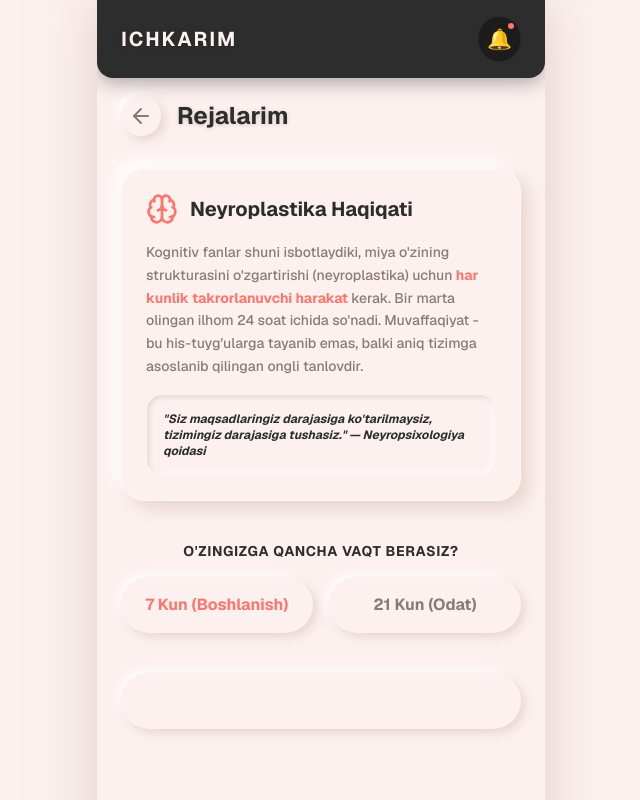
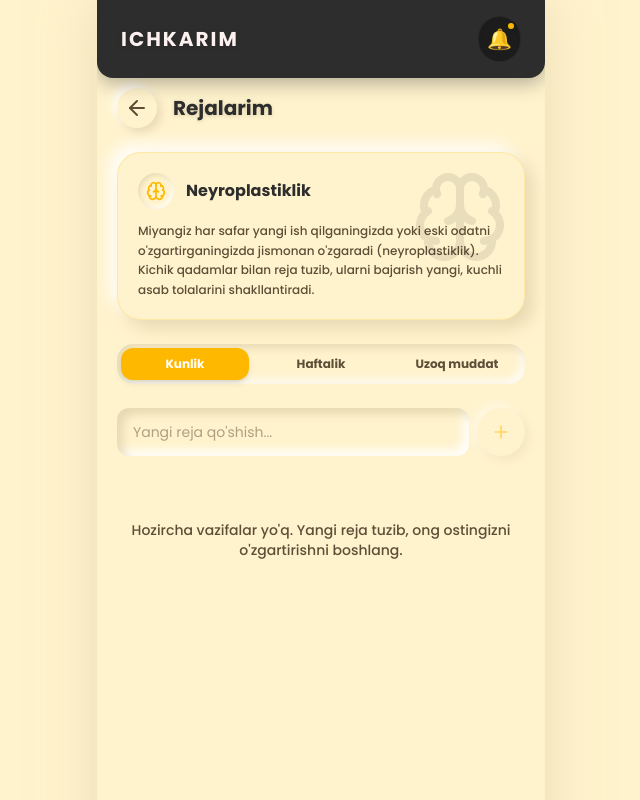
Before and after one commit to maftunas9555-max/Ichkarim.uz, a Next.js app: page /rejalarim in a window 1280 px wide. Shown: the top 800 px of the page, without its empty margins (319-959 px from the left). Built offline with nearby package versions, Linux system fonts and the light colour scheme.

Commit message:
feat: Golden UI overhaul, Diagnostika AI, Rejalarim and Energiya updates

```diff
--- a/src/app/globals.css
+++ b/src/app/globals.css
@@ -2,11 +2,11 @@
 @plugin "@tailwindcss/typography";
 
 :root {
-  --background: #fcf1ef;
-  --foreground: #2d2d2d;
-  --color-soft-peach: #ffd8cd;
-  --color-soft-red: #ff756b;
-  --color-muted-text: #8a7b78;
+  --background: #FFF3CD;
+  --foreground: #2D2D2D;
+  --color-soft-peach: #FFE599;
+  --color-soft-red: #FFB800;
+  --color-muted-text: #5D4E37;
 }
 
 @theme inline {
@@ -15,8 +15,8 @@
   --color-soft-peach: var(--color-soft-peach);
   --color-soft-red: var(--color-soft-red);
   --color-muted-text: var(--color-muted-text);
-  --font-sans: var(--font-geist-sans);
-  --font-mono: var(--font-geist-mono);
+  --font-sans: var(--font-poppins-sans);
+  --font-mono: var(--font-poppins-sans);
 }
 
 body {
@@ -39,34 +39,34 @@ body {
 
 /* Custom Neumorphic Utilities */
 .neu-card {
-  background: #fcf1ef;
+  background: var(--background);
   border-radius: 24px;
-  box-shadow: 8px 8px 16px rgba(220, 195, 185, 0.6),
+  box-shadow: 8px 8px 16px rgba(215, 200, 160, 0.6),
               -8px -8px 16px rgba(255, 255, 255, 0.9);
   transition: all 0.3s ease;
 }
 
 .neu-card:active {
-  box-shadow: inset 6px 6px 12px rgba(220, 195, 185, 0.6),
+  box-shadow: inset 6px 6px 12px rgba(215, 200, 160, 0.6),
               inset -6px -6px 12px rgba(255, 255, 255, 0.9);
 }
 
 .neu-button {
-  background: #fcf1ef;
+  background: var(--background);
   border-radius: 9999px;
-  box-shadow: 4px 4px 10px rgba(220, 195, 185, 0.6),
+  box-shadow: 4px 4px 10px rgba(215, 200, 160, 0.6),
               -4px -4px 10px rgba(255, 255, 255, 0.9);
   transition: all 0.2s ease;
 }
 
 .neu-button:active {
-  box-shadow: inset 4px 4px 10px rgba(220, 195, 185, 0.6),
+  box-shadow: inset 4px 4px 10px rgba(215, 200, 160, 0.6),
               inset -4px -4px 10px rgba(255, 255, 255, 0.9);
 }
 
 .neu-input {
-  background: #fcf1ef;
-  box-shadow: inset 6px 6px 10px rgba(220, 195, 185, 0.6),
+  background: var(--background);
+  box-shadow: inset 6px 6px 10px rgba(215, 200, 160, 0.6),
               inset -6px -6px 10px rgba(255, 255, 255, 0.9);
   border: none;
   outline: none;
@@ -74,7 +74,7 @@ body {
 
 /* For elements that need a distinct "glass" over the neumorphic bg */
 .glass-soft {
-  background: rgba(255, 216, 205, 0.4);
+  background: rgba(255, 229, 153, 0.4);
   backdrop-filter: blur(16px);
   -webkit-backdrop-filter: blur(16px);
   border: 1px solid rgba(255, 255, 255, 0.6);
--- a/src/app/layout.tsx
+++ b/src/app/layout.tsx
@@ -1,18 +1,14 @@
 import type { Metadata } from "next";
-import { Geist, Geist_Mono } from "next/font/google";
+import { Poppins } from "next/font/google";
 import "./globals.css";
 import BottomNav from "@/components/BottomNav";
 import Header from "@/components/Header";
 import KeepAlive from "@/components/KeepAlive";
 import SessionProvider from "@/components/SessionProvider";
 
-const geistSans = Geist({
-  variable: "--font-geist-sans",
-  subsets: ["latin"],
-});
-
-const geistMono = Geist_Mono({
-  variable: "--font-geist-mono",
+const poppins = Poppins({
+  variable: "--font-poppins-sans",
+  weight: ["400", "500", "600", "700"],
   subsets: ["latin"],
 });
 
@@ -29,12 +25,12 @@ export default function RootLayout({
   return (
     <html
       lang="en"
-      className={`${geistSans.variable} ${geistMono.variable} h-full antialiased`}
+      className={`${poppins.variable} font-sans h-full antialiased`}
     >
-      <body className="min-h-full flex justify-center bg-[#fcf1ef]">
+      <body className="min-h-full flex justify-center bg-[#FFF3CD]">
         <SessionProvider>
           <KeepAlive />
-          <div className="w-full max-w-md bg-transparent min-h-screen relative overflow-hidden flex flex-col shadow-[0_0_50px_rgba(200,170,160,0.5)]">
+          <div className="w-full max-w-md bg-transparent min-h-screen relative overflow-hidden flex flex-col shadow-[0_0_50px_rgba(215,200,160,0.5)]">
             <Header />
             <main className="flex-1 overflow-y-auto no-scrollbar pb-24 pt-16">
               {children}
--- a/src/app/login/page.tsx
+++ b/src/app/login/page.tsx
@@ -5,7 +5,7 @@ import { motion } from "framer-motion";
 
 export default function LoginPage() {
   return (
-    <div className="flex flex-col items-center justify-center h-full px-6 bg-[#fcf1ef]">
+    <div className="flex flex-col items-center justify-center h-full px-6 bg-[#FFF3CD]">
       <motion.div
         initial={{ opacity: 0, scale: 0.9 }}
         animate={{ opacity: 1, scale: 1 }}
@@ -13,7 +13,7 @@ export default function LoginPage() {
         className="w-full max-w-sm flex flex-col items-center gap-8 text-center"
       >
         <div className="flex flex-col items-center gap-2">
-          <div className="w-20 h-20 bg-gradient-to-tr from-[#ff877b] to-[#b5838d] rounded-3xl flex items-center justify-center shadow-lg mb-4">
+          <div className="w-20 h-20 bg-gradient-to-tr from-[#FFD966] to-[#FFB800] rounded-3xl flex items-center justify-center shadow-lg mb-4">
             <span className="text-4xl text-white font-bold">I</span>
           </div>
           <h1 className="text-3xl font-bold tracking-widest text-[#2d2d2d]">
--- a/src/app/rejalarim/page.tsx
+++ b/src/app/rejalarim/page.tsx
@@ -1,146 +1,171 @@
 "use client";
 
-import { useState } from "react";
-import { motion, AnimatePresence } from "framer-motion";
-import { ArrowLeft, Target, Brain, CheckCircle, Circle } from "lucide-react";
+import { useState, useEffect } from "react";
+import { ArrowLeft, Plus, Check, Brain, Calendar, Trash2 } from "lucide-react";
 import Link from "next/link";
 
-export default function RejalarimPage() {
-  const [hasStarted, setHasStarted] = useState(false);
-  const [duration, setDuration] = useState<number>(7);
-  const [completedDays, setCompletedDays] = useState<number[]>([]);
+type TaskType = "kunlik" | "haftalik" | "uzoq";
 
-  const toggleDay = (day: number) => {
-    if (completedDays.includes(day)) {
-      setCompletedDays(completedDays.filter((d) => d !== day));
-    } else {
-      setCompletedDays([...completedDays, day]);
+interface Task {
+  id: string;
+  text: string;
+  completed: boolean;
+  type: TaskType;
+  date: string;
 }
+
+export default function Rejalarim() {
+  const [tasks, setTasks] = useState<Task[]>([]);
+  const [newTaskText, setNewTaskText] = useState("");
+  const [activeTab, setActiveTab] = useState<TaskType>("kunlik");
+
+  // Load from localStorage
+  useEffect(() => {
+    const saved = localStorage.getItem("ichkarim_tasks");
+    if (saved) {
+      try {
+        setTasks(JSON.parse(saved));
+      } catch (e) {}
+    }
+  }, []);
+
+  // Save to localStorage
+  useEffect(() => {
+    localStorage.setItem("ichkarim_tasks", JSON.stringify(tasks));
+  }, [tasks]);
+
+  const addTask = () => {
+    if (!newTaskText.trim()) return;
+    const newTask: Task = {
+      id: Date.now().toString(),
+      text: newTaskText,
+      completed: false,
+      type: activeTab,
+      date: new Date().toLocaleDateString("uz-UZ")
+    };
+    setTasks([newTask, ...tasks]);
+    setNewTaskText("");
   };
 
+  const toggleTask = (id: string) => {
+    setTasks(tasks.map(t => t.id === id ? { ...t, completed: !t.completed } : t));
+  };
+
+  const deleteTask = (id: string) => {
+    setTasks(tasks.filter(t => t.id !== id));
+  };
+
+  const filteredTasks = tasks.filter(t => t.type === activeTab);
+
   return (
-    <div className="min-h-screen px-6 py-8 flex flex-col items-center">
-      <div className="w-full max-w-md">
-
-        {/* Header */}
-        <div className="flex items-center mb-8 w-full">
-          <Link href="/" className="neu-button p-2 text-[#8a7b78] hover:text-[#2d2d2d]">
+    <div className="flex flex-col min-h-screen px-5 pt-6 pb-24">
+      <div className="flex items-center mb-6">
+        <Link href="/" className="neu-button p-2 text-[var(--color-muted-text)] hover:text-[var(--color-foreground)]">
           <ArrowLeft className="w-6 h-6" />
         </Link>
-          <h1 className="text-2xl font-bold text-[#2d2d2d] ml-4 drop-shadow-sm">Rejalarim</h1>
+        <h1 className="text-xl font-bold text-[var(--color-foreground)] ml-4 drop-shadow-sm">Rejalarim</h1>
       </div>
 
-        <AnimatePresence mode="wait">
-          {!hasStarted ? (
-            <motion.div
-              key="intro"
-              initial={{ opacity: 0, y: 20 }}
-              animate={{ opacity: 1, y: 0 }}
-              exit={{ opacity: 0, x: -50 }}
-              className="flex flex-col gap-6"
+      {/* Neuroplasticity Section */}
+      <div className="neu-card p-5 mb-6 border border-[var(--color-soft-red)]/20 relative overflow-hidden">
+        <div className="absolute top-0 right-0 p-4 opacity-10 pointer-events-none">
+          <Brain className="w-24 h-24 text-[var(--color-foreground)]" />
+        </div>
+        <div className="flex items-center gap-3 mb-3">
+          <div className="p-2 rounded-full bg-[var(--background)] shadow-[inset_2px_2px_5px_rgba(215,200,160,0.6),inset_-2px_-2px_5px_rgba(255,255,255,0.9)]">
+            <Brain className="w-5 h-5 text-[var(--color-soft-red)]" />
+          </div>
+          <h2 className="font-bold text-[var(--color-foreground)]">Neyroplastiklik</h2>
+        </div>
+        <p className="text-xs text-[var(--color-muted-text)] font-medium leading-relaxed">
+          Miyangiz har safar yangi ish qilganingizda yoki eski odatni o'zgartirganingizda
+          jismonan o'zgaradi (neyroplastiklik). Kichik qadamlar bilan reja tuzib, ularni
+          bajarish yangi, kuchli asab tolalarini shakllantiradi.
+        </p>
+      </div>
+
+      {/* Tabs */}
+      <div className="flex gap-2 mb-6 bg-[var(--background)] p-1 rounded-2xl shadow-[inset_4px_4px_10px_rgba(215,200,160,0.6),inset_-4px_-4px_10px_rgba(255,255,255,0.9)]">
+        {[
+          { id: "kunlik", label: "Kunlik" },
+          { id: "haftalik", label: "Haftalik" },
+          { id: "uzoq", label: "Uzoq muddat" }
+        ].map((tab) => (
+          <button
+            key={tab.id}
+            onClick={() => setActiveTab(tab.id as TaskType)}
+            className={`flex-1 py-2 text-xs font-bold rounded-xl transition-all ${
+              activeTab === tab.id
+                ? "bg-[var(--color-soft-red)] text-white shadow-md"
+                : "text-[var(--color-muted-text)] hover:text-[var(--color-foreground)]"
+            }`}
           >
-              <div className="neu-card p-6 border border-white/40">
-                <div className="flex items-center gap-3 mb-4">
-                  <Brain className="w-8 h-8 text-[#ff756b]" />
-                  <h2 className="text-xl font-bold text-[#2d2d2d]">Neyroplastika Haqiqati</h2>
+            {tab.label}
+          </button>
+        ))}
       </div>
-                <p className="text-sm text-[#8a7b78] leading-relaxed font-medium mb-4">
-                  Kognitiv fanlar shuni isbotlaydiki, miya o'zining strukturasini o'zgartirishi (neyroplastika) uchun
-                  <span className="text-[#ff756b] font-bold"> har kunlik takrorlanuvchi harakat </span> kerak.
-                  Bir marta olingan ilhom 24 soat ichida so'nadi. Muvaffaqiyat - bu his-tuyg'ularga tayanib emas,
-                  balki aniq tizimga asoslanib qilingan ongli tanlovdir.
+
+      {/* Input */}
+      <div className="flex gap-2 mb-6">
+        <input
+          type="text"
+          value={newTaskText}
+          onChange={(e) => setNewTaskText(e.target.value)}
+          onKeyDown={(e) => e.key === "Enter" && addTask()}
+          placeholder="Yangi reja qo'shish..."
+          className="flex-1 h-12 neu-input rounded-xl px-4 text-[var(--color-foreground)] text-sm placeholder:text-[var(--color-muted-text)]/50"
+        />
+        <button
+          onClick={addTask}
+          disabled={!newTaskText.trim()}
+          className="h-12 w-12 flex items-center justify-center neu-button text-[var(--color-soft-red)] rounded-xl disabled:opacity-50"
+        >
+          <Plus className="w-5 h-5" />
+        </button>
+      </div>
+
+      {/* Task List */}
+      <div className="flex flex-col gap-3">
+        {filteredTasks.length === 0 ? (
+          <div className="text-center py-10 text-[var(--color-muted-text)] text-sm font-medium">
+            Hozircha vazifalar yo'q. Yangi reja tuzib, ong ostingizni o'zgartirishni boshlang.
+          </div>
+        ) : (
+          filteredTasks.map(task => (
+            <div
+              key={task.id}
+              className={`neu-card p-4 flex items-start gap-3 transition-all ${task.completed ? 'opacity-60' : ''}`}
+            >
+              <button
+                onClick={() => toggleTask(task.id)}
+                className={`mt-0.5 flex-shrink-0 w-6 h-6 rounded-full border-2 flex items-center justify-center transition-all ${
+                  task.completed
+                    ? 'border-[var(--color-soft-red)] bg-[var(--color-soft-red)] text-white'
+                    : 'border-[var(--color-muted-text)]/30 text-transparent'
+                }`}
+              >
+                <Check className="w-3.5 h-3.5" />
+              </button>
+
+              <div className="flex-1">
+                <p className={`text-sm font-semibold text-[var(--color-foreground)] transition-all ${task.completed ? 'line-through text-[var(--color-muted-text)]' : ''}`}>
+                  {task.text}
                 </p>
-                <div className="bg-[#fcf1ef] p-4 rounded-2xl shadow-[inset_2px_2px_5px_rgba(220,195,185,0.6),inset_-2px_-2px_5px_rgba(255,255,255,0.9)] border border-white/20">
-                  <p className="text-xs text-[#2d2d2d] font-bold italic">
-                    "Siz maqsadlaringiz darajasiga ko'tarilmaysiz, tizimingiz darajasiga tushasiz." — Neyropsixologiya qoidasi
-                  </p>
+                <div className="flex items-center gap-1.5 mt-1 text-[10px] font-bold text-[var(--color-muted-text)]">
+                  <Calendar className="w-3 h-3" />
+                  <span>{task.date}</span>
                 </div>
               </div>
 
-              <div className="flex flex-col gap-4 mt-4">
-                <h3 className="text-sm font-bold text-[#2d2d2d] uppercase tracking-wider text-center">
-                  O'zingizga qancha vaqt berasiz?
-                </h3>
-                <div className="grid grid-cols-2 gap-4">
               <button
-                    onClick={() => setDuration(7)}
-                    className={`neu-button py-4 font-bold transition-all ${
-                      duration === 7 ? "text-[#ff756b] shadow-[inset_4px_4px_10px_rgba(220,195,185,0.6),inset_-4px_-4px_10px_rgba(255,255,255,0.9)]" : "text-[#8a7b78]"
-                    }`}
+                onClick={() => deleteTask(task.id)}
+                className="p-2 text-[var(--color-muted-text)]/50 hover:text-red-500 transition-colors"
               >
-                    7 Kun (Boshlanish)
-                  </button>
-                  <button
-                    onClick={() => setDuration(21)}
-                    className={`neu-button py-4 font-bold transition-all ${
-                      duration === 21 ? "text-[#ff756b] shadow-[inset_4px_4px_10px_rgba(220,195,185,0.6),inset_-4px_-4px_10px_rgba(255,255,255,0.9)]" : "text-[#8a7b78]"
-                    }`}
-                  >
-                    21 Kun (Odat)
+                <Trash2 className="w-4 h-4" />
               </button>
             </div>
-
-                <button
-                  onClick={() => setHasStarted(true)}
-                  className="mt-6 neu-button bg-[#ff756b] text-[#fcf1ef] py-4 rounded-full font-bold tracking-wide flex items-center justify-center gap-2"
-                >
-                  <Target className="w-5 h-5" />
-                  Qat'iy Qaror Qildim
-                </button>
-              </div>
-            </motion.div>
-          ) : (
-            <motion.div
-              key="tracker"
-              initial={{ opacity: 0, x: 50 }}
-              animate={{ opacity: 1, x: 0 }}
-              className="flex flex-col gap-6"
-            >
-              <div className="neu-card p-6 border border-white/40 flex justify-between items-center">
-                <div>
-                  <h2 className="text-xl font-bold text-[#2d2d2d] mb-1">Jarayon ketyapti</h2>
-                  <p className="text-xs text-[#8a7b78] font-bold">
-                    {completedDays.length} / {duration} kun bajarildi
-                  </p>
-                </div>
-                <div className="w-16 h-16 rounded-full bg-[#fcf1ef] shadow-[inset_2px_2px_5px_rgba(220,195,185,0.6),inset_-2px_-2px_5px_rgba(255,255,255,0.9)] flex items-center justify-center">
-                  <span className="text-[#ff756b] font-bold text-lg">
-                    {Math.round((completedDays.length / duration) * 100)}%
-                  </span>
-                </div>
-              </div>
-
-              <div className="grid grid-cols-4 gap-4 mt-2">
-                {Array.from({ length: duration }).map((_, i) => {
-                  const day = i + 1;
-                  const isCompleted = completedDays.includes(day);
-
-                  return (
-                    <button
-                      key={day}
-                      onClick={() => toggleDay(day)}
-                      className={`relative flex flex-col items-center justify-center py-4 rounded-[20px] transition-all duration-300 ${
-                        isCompleted
-                          ? "bg-[#fcf1ef] shadow-[inset_4px_4px_10px_rgba(220,195,185,0.6),inset_-4px_-4px_10px_rgba(255,255,255,0.9)]"
-                          : "neu-button hover:text-[#ff756b]"
-                      }`}
-                    >
-                      <span className={`text-xs font-bold mb-1 ${isCompleted ? "text-[#8a7b78]" : "text-[#2d2d2d]"}`}>
-                        Kun {day}
-                      </span>
-                      {isCompleted ? (
-                        <CheckCircle className="w-6 h-6 text-[#ff756b]" />
-                      ) : (
-                        <Circle className="w-6 h-6 text-[#8a7b78]/50" />
+          ))
         )}
-                    </button>
-                  );
-                })}
-              </div>
-            </motion.div>
-          )}
-        </AnimatePresence>
-
       </div>
     </div>
   );
--- a/src/components/BottomNav.tsx
+++ b/src/components/BottomNav.tsx
@@ -33,7 +33,7 @@ export default function BottomNav() {
                 <div className="relative">
                   <Icon
                     className={`w-6 h-6 transition-all duration-300 ${
-                      isActive ? "text-[#ff756b] scale-110 drop-shadow-sm" : "text-[#8a7b78] scale-100"
+                      isActive ? "text-[#FFB800] scale-110 drop-shadow-sm" : "text-[#5D4E37] scale-100"
                     }`}
                   />
                   {isActive && (
@@ -46,7 +46,7 @@ export default function BottomNav() {
                 </div>
                 <span
                   className={`text-xs font-bold transition-colors duration-300 mt-1 ${
-                    isActive ? "text-[#2d2d2d]" : "text-[#8a7b78]"
+                    isActive ? "text-[#2d2d2d]" : "text-[#5D4E37]"
                   }`}
                 >
                   {item.name}
--- a/src/components/Header.tsx
+++ b/src/components/Header.tsx
@@ -20,7 +20,7 @@ export default function Header() {
       </h1>
       <button className="relative p-2 rounded-full hover:bg-white/10 transition-colors text-xl bg-[#1c1c1c] shadow-inner text-white border border-white/5">
         🔔
-        <span className="absolute top-1 right-1 w-2.5 h-2.5 bg-[#ff756b] rounded-full border-2 border-[#1c1c1c]"></span>
+        <span className="absolute top-1 right-1 w-2.5 h-2.5 bg-[#FFB800] rounded-full border-2 border-[#1c1c1c]"></span>
       </button>
     </motion.header>
   );
```
Also changed, not shown: src/app/diagnostika/page.tsx (+159 -32 lines), src/app/energiya/page.tsx (+77 -125 lines), src/app/page.tsx (+11 -11 lines), src/components/ModuleCard.tsx (+6 -6 lines). Lines whose indentation alone changed are shown as unchanged.
